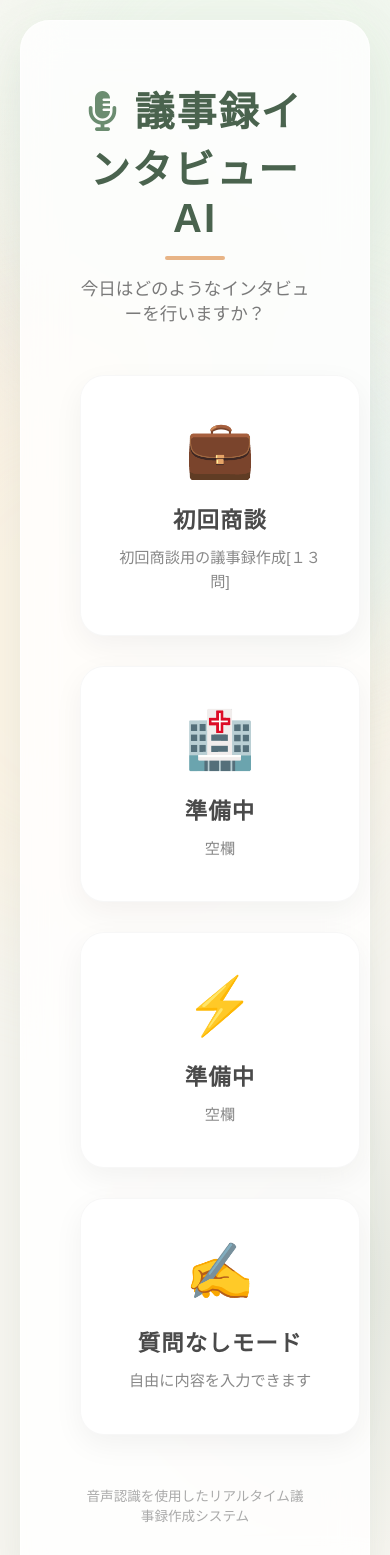
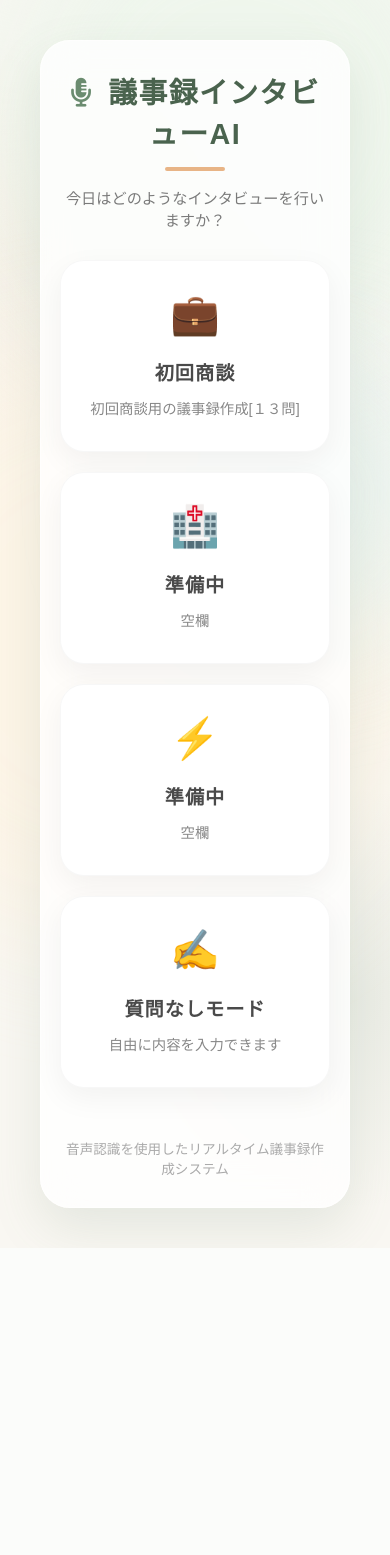
Before and after one commit to xxyxxw/onsei, a FastAPI app: page / in a window 390 px wide. Shown: the top 1555 px of the page. After the commit the page ends 1248 px from the top, so only its background shows below. Run offline with FastAPI, Linux system fonts and the light colour scheme; some web fonts are replaced.

Commit message:
Make hamburger menu toggle and improve mobile UI for top page

```diff
--- a/app/ui/templates/top.html
+++ b/app/ui/templates/top.html
@@ -264,6 +264,44 @@
                 transform: translateY(0);
             }
         }
+
+        /* スマホ対応 */
+        @media (max-width: 768px) {
+            .container {
+                padding: 30px 20px;
+                margin: 20px;
+            }
+
+            h1 {
+                font-size: 1.8em;
+            }
+
+            .subtitle {
+                font-size: 0.95em;
+                margin-bottom: 30px;
+            }
+
+            .category-grid {
+                grid-template-columns: 1fr;
+                gap: 20px;
+            }
+
+            .category-card {
+                padding: 30px 20px;
+            }
+
+            .category-icon {
+                font-size: 2.5em;
+            }
+
+            .category-title {
+                font-size: 1.2em;
+            }
+
+            .category-description {
+                font-size: 0.9em;
+            }
+        }
     </style>
 </head>
 <body>
```
Also changed, not shown: app/ui/static/app.js (+12 -1 lines).
